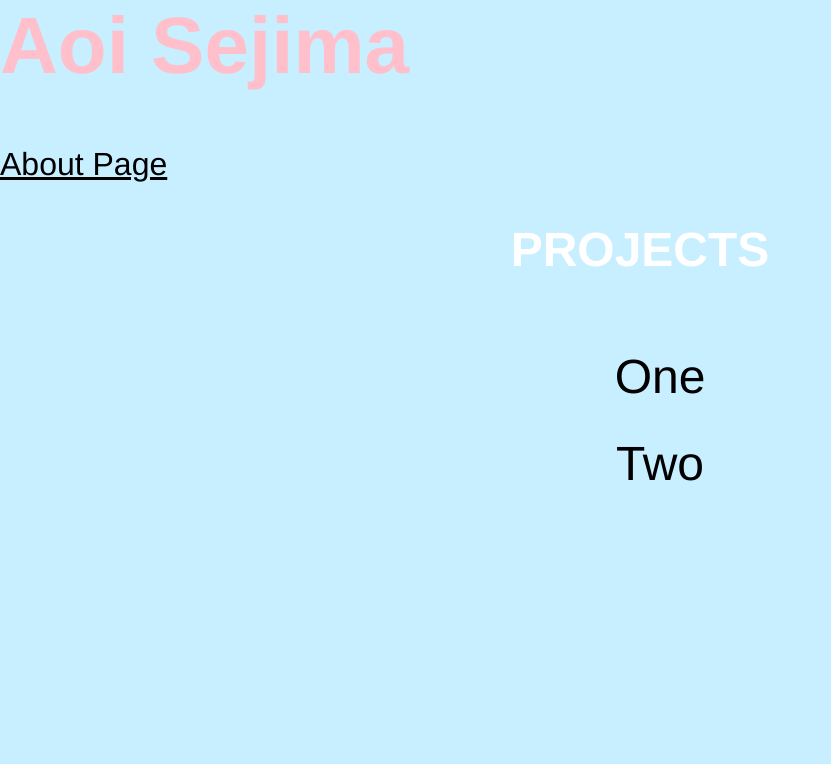
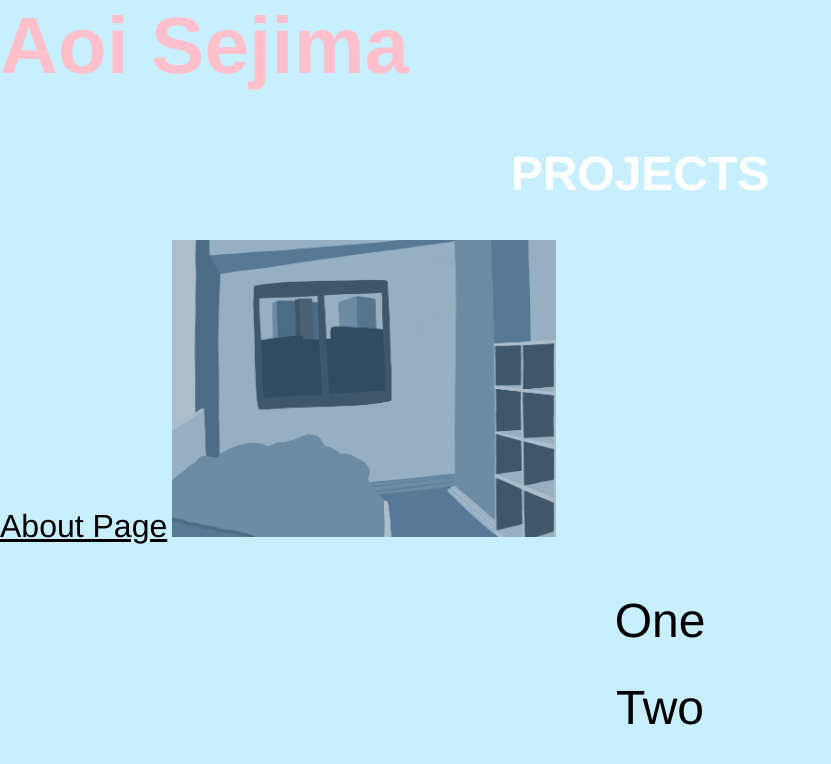
Before and after one commit to AoiSejima/aoisejimacore2.github.io, a plain HTML site: page index.html in a window 1280 px wide. Shown: the whole page, without its empty margins (0-831 px from the left). Drawn offline with Linux system fonts and the light colour scheme.

Commit message:
updated the link

```diff
--- a/index.html
+++ b/index.html
@@ -15,10 +15,12 @@
     <div class="home">
 
       <h1 class="headline">Aoi Sejima</h1>
+      <h2>PROJECTS</h2>
 
       <a href="./pages/about.html">About Page</a>
 
-      <h2>PROJECTS</h2>
+      <img src="./assets/blue_room.jpg">
+
       <ul>
           <li><a class="nav-links" href="https://craigslist-interaction.glitch.me/">One</a></li>
           <li><a class="nav-links" href="https://craigslist-interaction.glitch.me/">Two</a></li>
--- a/style.css
+++ b/style.css
@@ -12,6 +12,12 @@ body {
 .headline {
     font-size: 5rem;
     color: pink;
+}
+
+h2 {
+    font-size: 3rem;
+    color: white;
+    text-align: center;
 }
 
 ul {
@@ -29,13 +35,11 @@ li {
     text-decoration: none;
 }
 
-h2 {
-    font-size: 3rem;
-    color: white;
-    text-align: center;
-}
-
 a {
     font-size: 2rem;
     color: black;
 }
+
+img {
+    width: 30%;
+}
```
Also changed, not shown: assets/blue_room.jpg (added), 1 other file.
